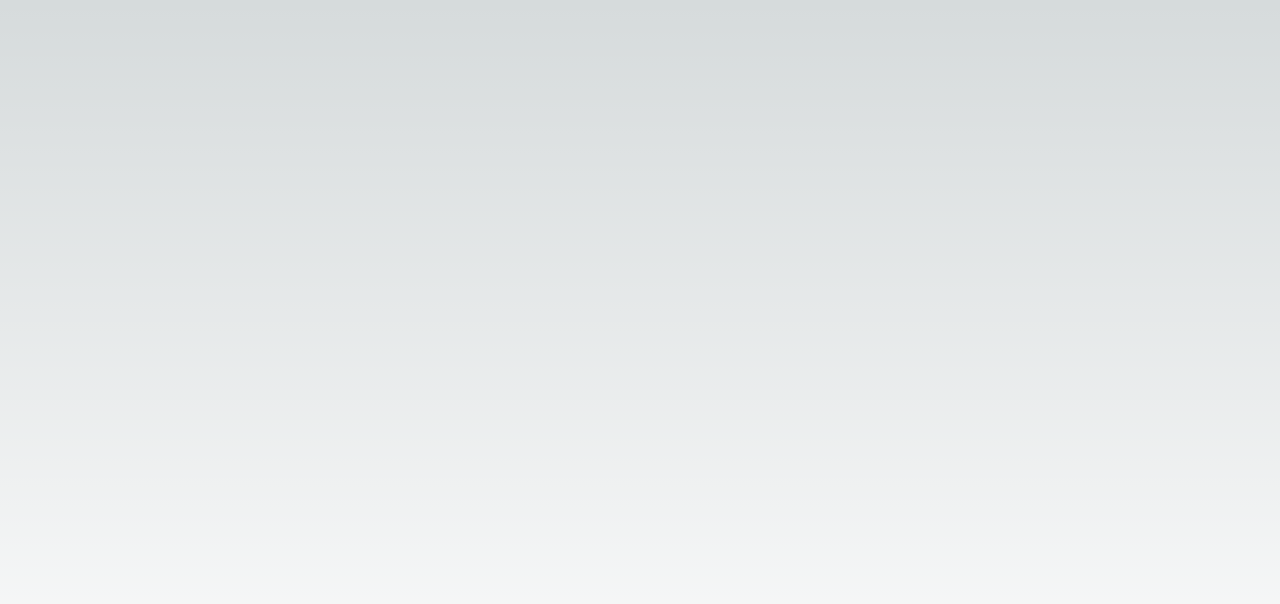
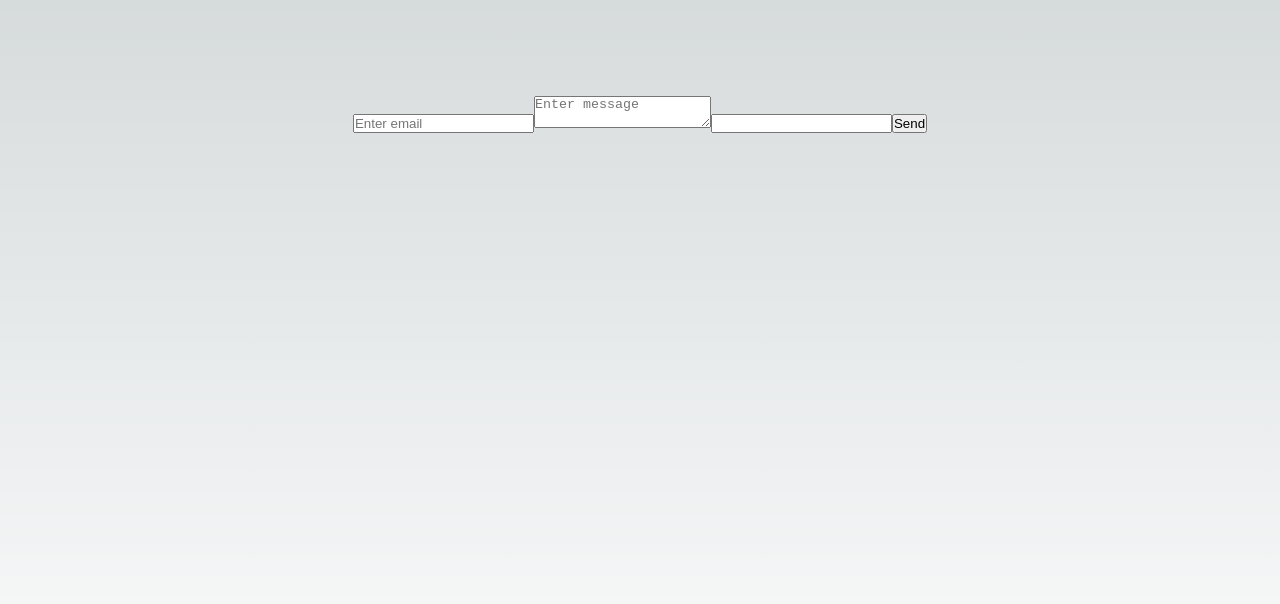
Before and after one commit to refaelgold/chatGPL, a Next.js app: page / in a window 1280 px wide. Shown: the top 604 px of the page. Built offline with nearby package versions, Linux system fonts and the light colour scheme.

Commit message:
Add new form html only + submit func

```diff
--- a/pages/index.tsx
+++ b/pages/index.tsx
@@ -1,15 +1,9 @@
 import Head from 'next/head'
-import { Inter } from '@next/font/google'
 import styles from '@/styles/Home.module.css'
-
-const inter = Inter({ subsets: ['latin'] })
-
-
-
 
 
 export default function Home() {
-// function handleSubmit(){return}
+function handleSubmit(){return}
 
 
   return (
@@ -21,24 +15,24 @@ export default function Home() {
         <link rel="icon" href="/favicon.ico" />
       </Head>
       <main className={styles.main}>
-          {/*<form onSubmit={handleSubmit}>*/}
-          {/*    <input*/}
-          {/*        name="email"*/}
-          {/*        type="email"*/}
-          {/*        placeholder="Enter email"*/}
-          {/*        required*/}
-          {/*    />*/}
-          {/*    <textarea*/}
-          {/*        name="message"*/}
-          {/*        placeholder="Enter message"*/}
-          {/*        required*/}
-          {/*    />*/}
-          {/*    <input*/}
-          {/*        name="bot-field"*/}
-          {/*        type="text"*/}
-          {/*    />*/}
-          {/*    <button type="submit">Send</button>*/}
-          {/*</form>*/}
+          <form onSubmit={handleSubmit}>
+              <input
+                  name="email"
+                  type="email"
+                  placeholder="Enter email"
+                  required
+              />
+              <textarea
+                  name="message"
+                  placeholder="Enter message"
+                  required
+              />
+              <input
+                  name="bot-field"
+                  type="text"
+              />
+              <button type="submit">Send</button>
+          </form>
       </main>
     </>
   )
```
